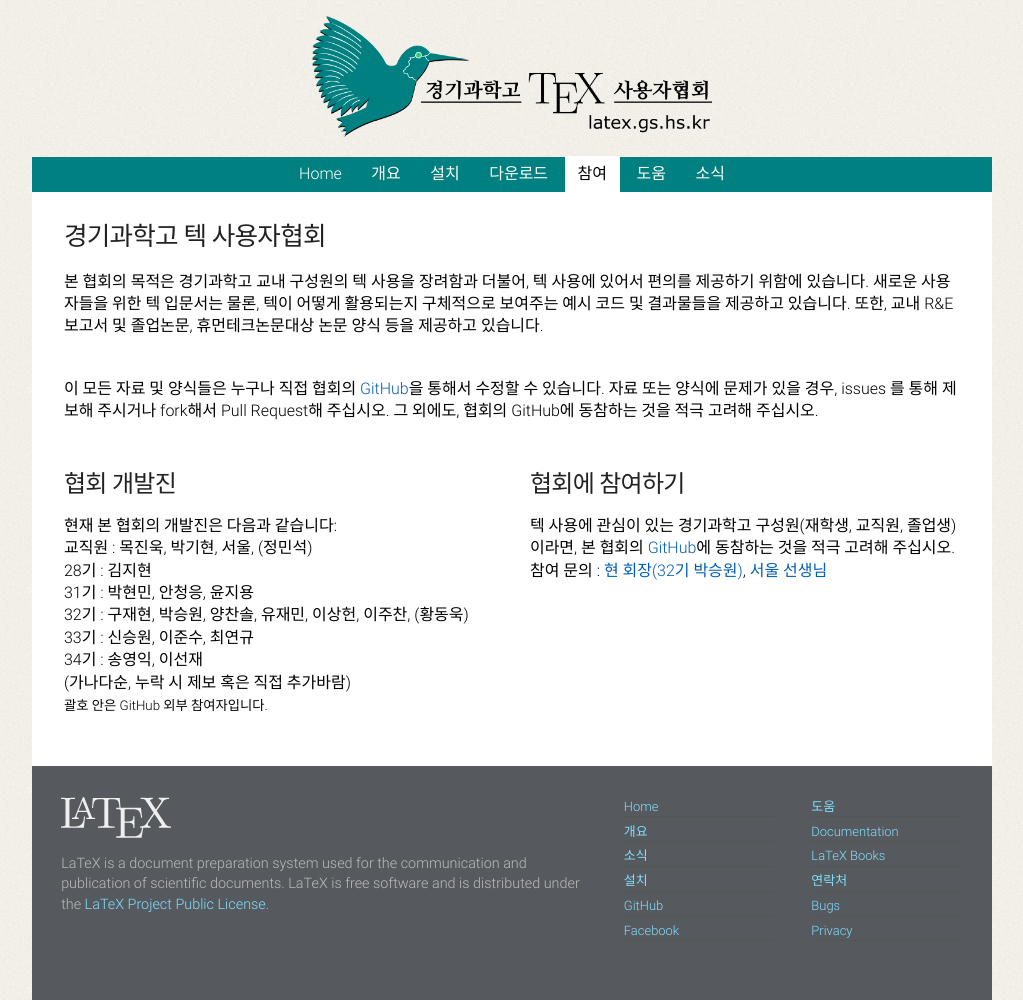
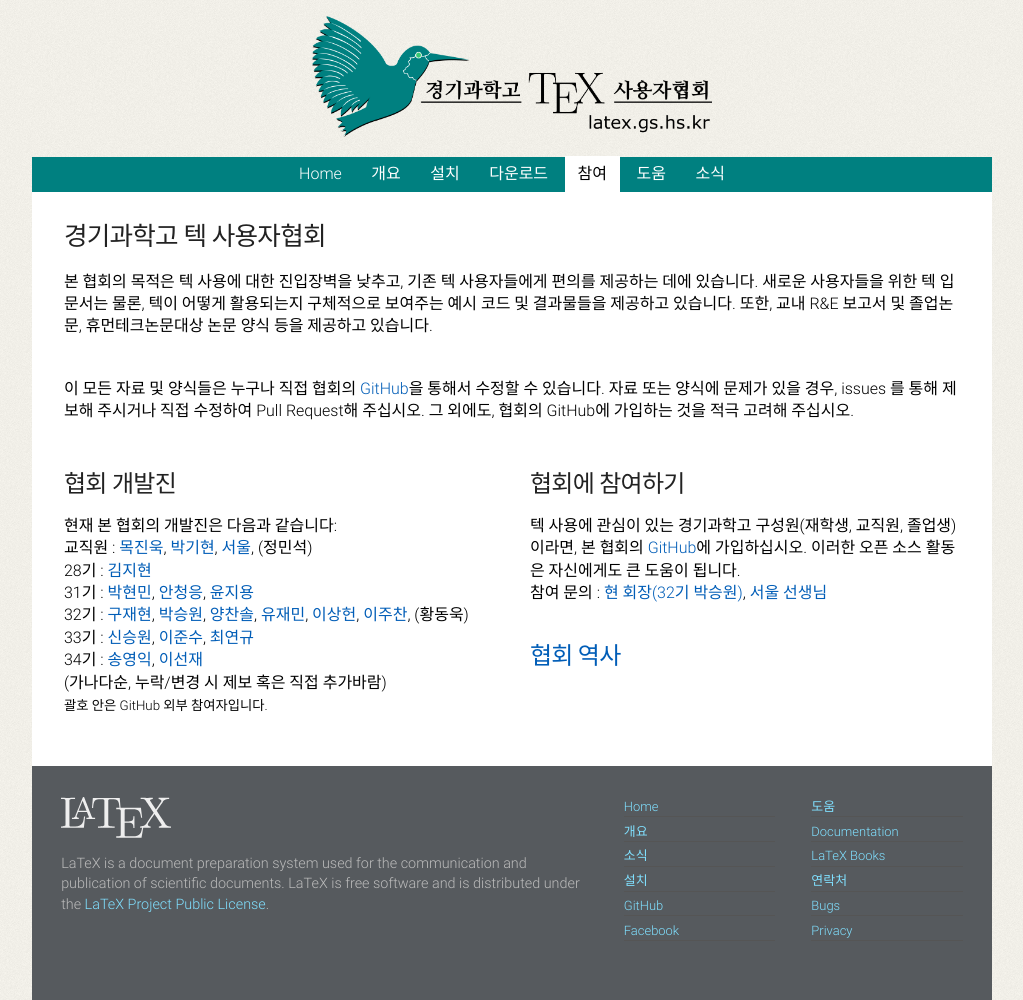
Before and after one commit to gshstexsociety/gshstexsociety.github.io, a Jekyll site: the page built from 참여/index.md, in a window 1280 px wide. Shown: the whole page, without its empty margins (128-1151 px from the left). Built offline with Jekyll 4.4.1, drawn with Linux system fonts in a browser that asks for light colours; comment, search, counter and statistics services are not loaded.

Commit message:
협회 역사, 목적, 구성원 설명 일부 수정

```diff
--- a/참여/index.md
+++ b/참여/index.md
@@ -8,32 +8,32 @@ permalink: /참여/
 
 # 경기과학고 텍 사용자협회
 
-본 협회의 목적은 경기과학고 교내 구성원의 텍 사용을 장려함과 더불어, 텍 사용에 있어서 편의를 제공하기 위함에 있습니다.
+본 협회의 목적은 텍 사용에 대한 진입장벽을 낮추고, 기존 텍 사용자들에게 편의를 제공하는 데에 있습니다.
 새로운 사용자들을 위한 텍 입문서는 물론, 텍이 어떻게 활용되는지 구체적으로 보여주는 예시 코드 및 결과물들을 제공하고 있습니다.
 또한, 교내 R&E 보고서 및 졸업논문, 휴먼테크논문대상 논문 양식 등을 제공하고 있습니다.
 
 이 모든 자료 및 양식들은 누구나 직접 협회의 <a href="https://github.com/gshslatexintro">GitHub</a>을 통해서 수정할 수 있습니다.
-자료 또는 양식에 문제가 있을 경우, issues 를 통해 제보해 주시거나 fork해서 Pull Request해 주십시오.
-그 외에도, 협회의 GitHub에 동참하는 것을 적극 고려해 주십시오.
+자료 또는 양식에 문제가 있을 경우, issues 를 통해 제보해 주시거나 직접 수정하여 Pull Request해 주십시오.
+그 외에도, 협회의 GitHub에 가입하는 것을 적극 고려해 주십시오.
 
 <div class="row">
   <div class="col cell1of2">
     <h2>협회 개발진</h2>
     <p>현재 본 협회의 개발진은 다음과 같습니다:
     <br>
-    교직원 : 목진욱, 박기현, 서울, (정민석)
+    교직원 : <a href="https://github.com/mchinook">목진욱</a>, <a href="https://github.com/guitar79">박기현</a>, <a href="https://github.com/WoolSeo">서울</a>, (정민석)
     <br>
-    28기 : 김지현
+    28기 : <a href="https://github.com/simnalamburt">김지현</a>
     <br>
-    31기 : 박현민, 안청응, 윤지용
+    31기 : <a href="https://github.com/KENNYSOFT">박현민</a>, <a href="https://github.com/gsCEA">안청응</a>, <a href="https://github.com/hletrd">윤지용</a>
     <br>
-    32기 : 구재현, 박승원, 양찬솔, 유재민, 이상헌, 이주찬, (황동욱)
+    32기 : <a href="https://github.com/koosaga">구재현</a>, <a href="https://github.com/seungwonpark">박승원</a>, <a href="https://github.com/CSNE">양찬솔</a>, <a href="https://github.com/planetarynebula">유재민</a>, <a href="https://github.com/evenharder">이상헌</a>, <a href="https://github.com/LeeJuChan">이주찬</a>, (황동욱)
     <br>
-    33기 : 신승원, 이준수, 최연규
+    33기 : <a href="https://github.com/namnamseo">신승원</a>, <a href="https://github.com/MariAli-Lover">이준수</a>, <a href="https://github.com/SenikaRu">최연규</a>
     <br>
-    34기 : 송영익, 이선재
+    34기 : <a href="https://github.com/youngikSong">송영익</a>, <a href="https://github.com/sunjae627">이선재</a>
     <br>
-    (가나다순, 누락 시 제보 혹은 직접 추가바람)
+    (가나다순, 누락/변경 시 제보 혹은 직접 추가바람)
     <br>
     <small>괄호 안은 GitHub 외부 참여자입니다.</small>
     </p>
@@ -42,9 +42,10 @@ permalink: /참여/
     <h2>협회에 참여하기</h2>
     <p>
     텍 사용에 관심이 있는 경기과학고 구성원(재학생, 교직원, 졸업생)이라면,
-    본 협회의 <a href="https://github.com/gshslatexintro">GitHub</a>에 동참하는 것을 적극 고려해 주십시오.
+    본 협회의 <a href="https://github.com/gshslatexintro">GitHub</a>에 가입하십시오. 이러한 오픈 소스 활동은 자신에게도 큰 도움이 됩니다.
     <br>
     <b>참여 문의</b> : <a href="https://github.com/seungwonpark">현 회장(32기 박승원)</a>, <a href="https://github.com/WoolSeo">서울 선생님</a>
     </p>
+    <h2><a href="https://github.com/gshslatexintro/gshslatexintro/wiki/History-of-GSHS-TeX-Society">협회 역사</a></h2>
   </div>
 </div>
```
